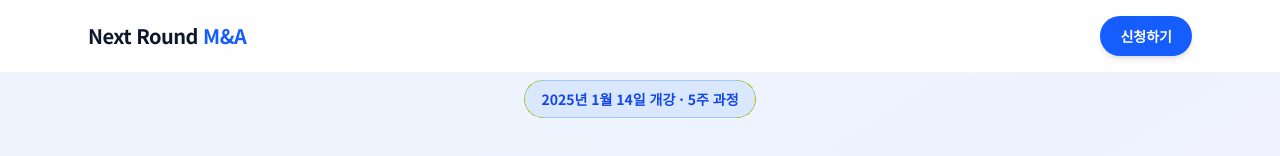
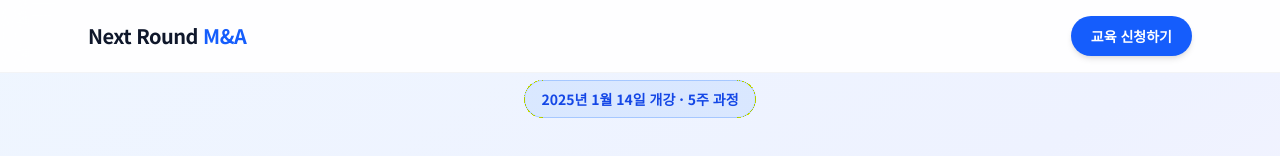
Before and after one commit to tagryu/NextRound_Landing, a Next.js app: page / in a window 1280 px wide. Shown: the top 156 px of the page. Built offline with nearby package versions, Linux system fonts and the light colour scheme.

Commit message:
이벤터스 연결

```diff
--- a/app/page.tsx
+++ b/app/page.tsx
@@ -145,7 +145,7 @@ export default function Home() {
             rel="noopener noreferrer"
             className="px-5 py-2.5 bg-blue-600 hover:bg-blue-700 text-white font-semibold rounded-full text-sm transition-all shadow-md hover:shadow-lg"
           >
-            신청하기
+            교육 신청하기
           </a>
         </div>
       </nav>
```
